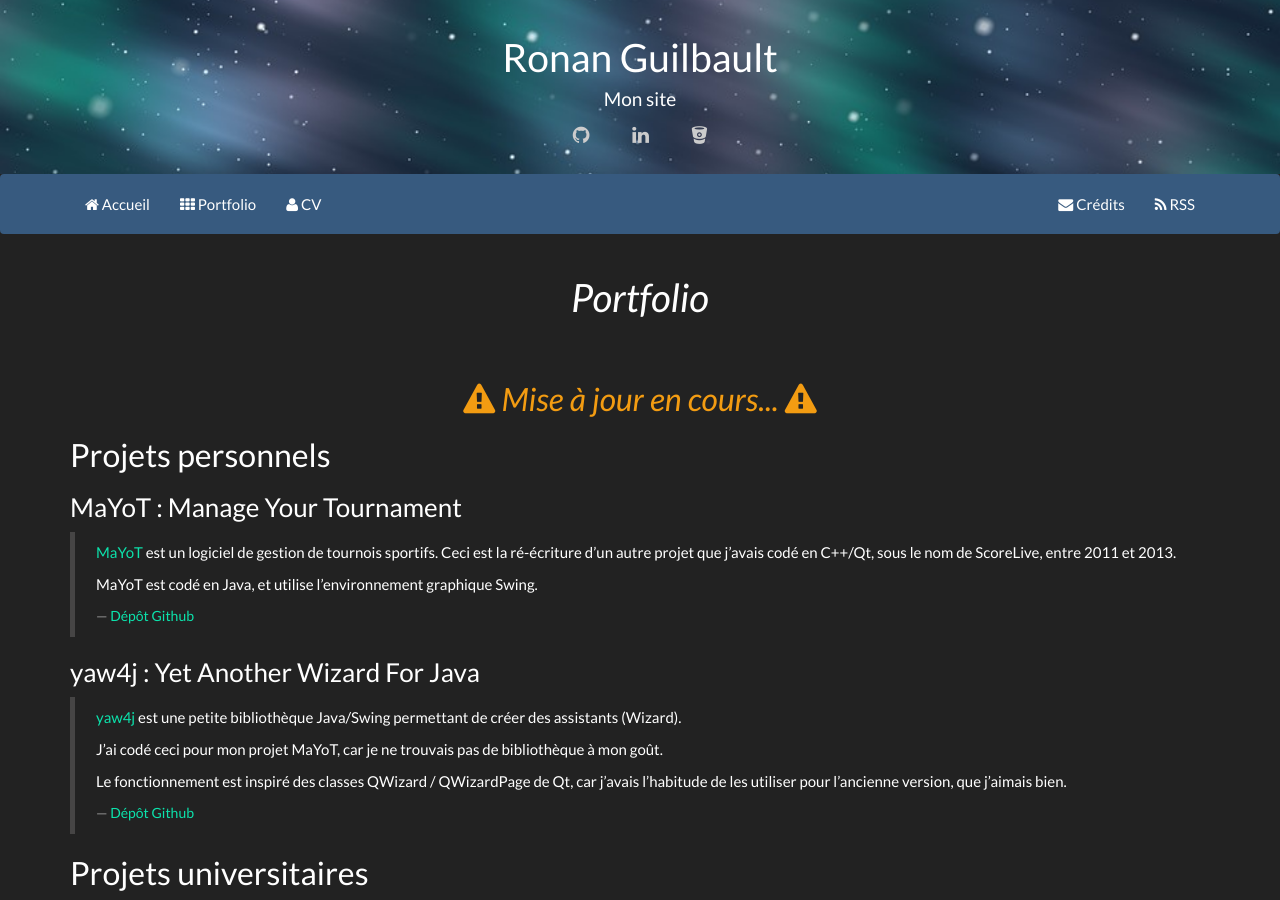
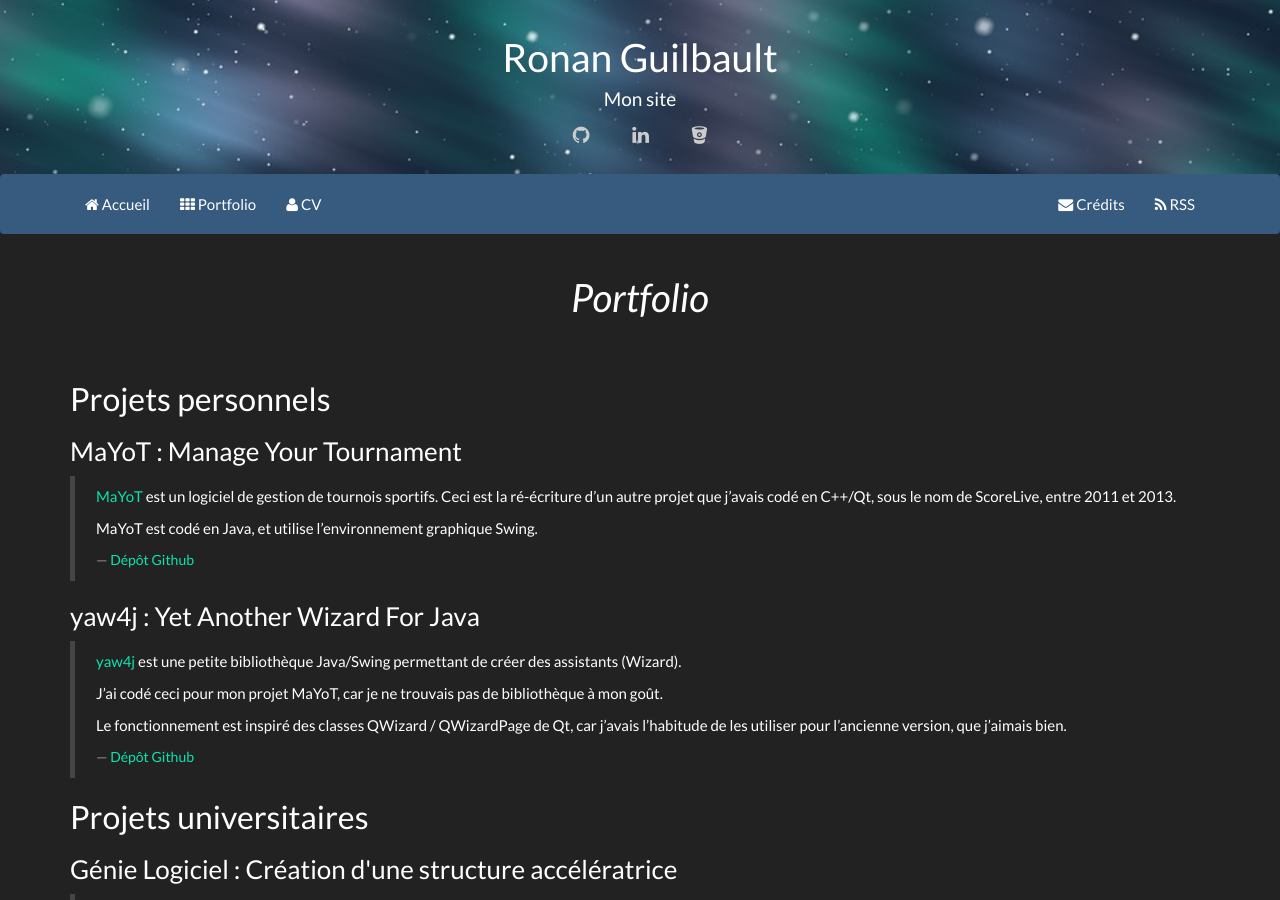
Before and after one commit to bunlanG/bunlanG.github.io, a Jekyll site: the page built from pages/portfolio.html, in a window 1280 px wide and 900 px high. Built offline with Jekyll 4.4.1, drawn with Linux system fonts in a browser that asks for light colours; part of the change alters nothing that is shown.

```diff
--- a/pages/portfolio.html
+++ b/pages/portfolio.html
@@ -6,7 +6,6 @@ textTitle: Portfolio
 
 permalink: portfolio
 ---
-{% include wip.html %}
 
 <section id="personal" class="portfolio">
     <h2>Projets personnels</h2>
```
